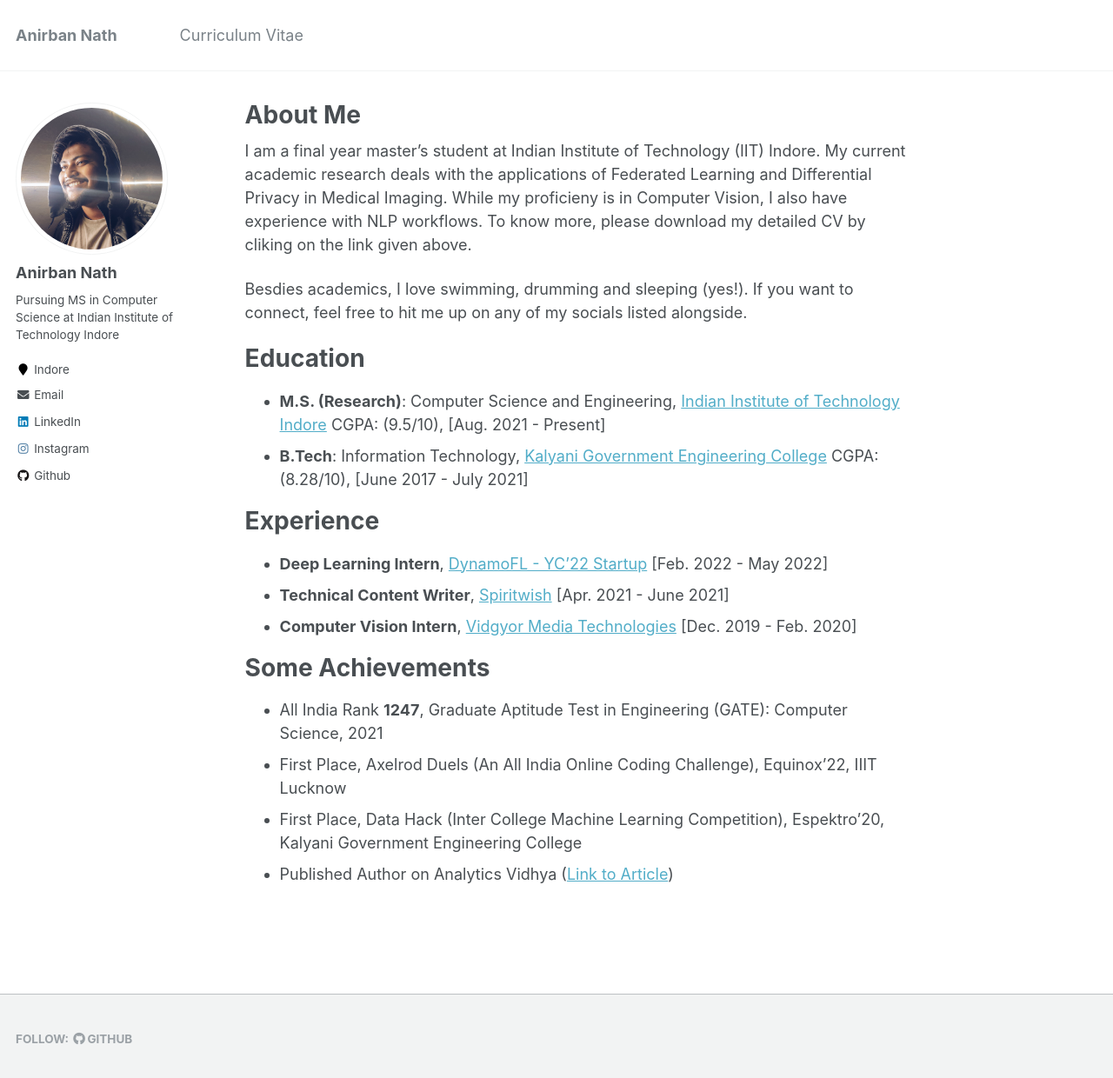
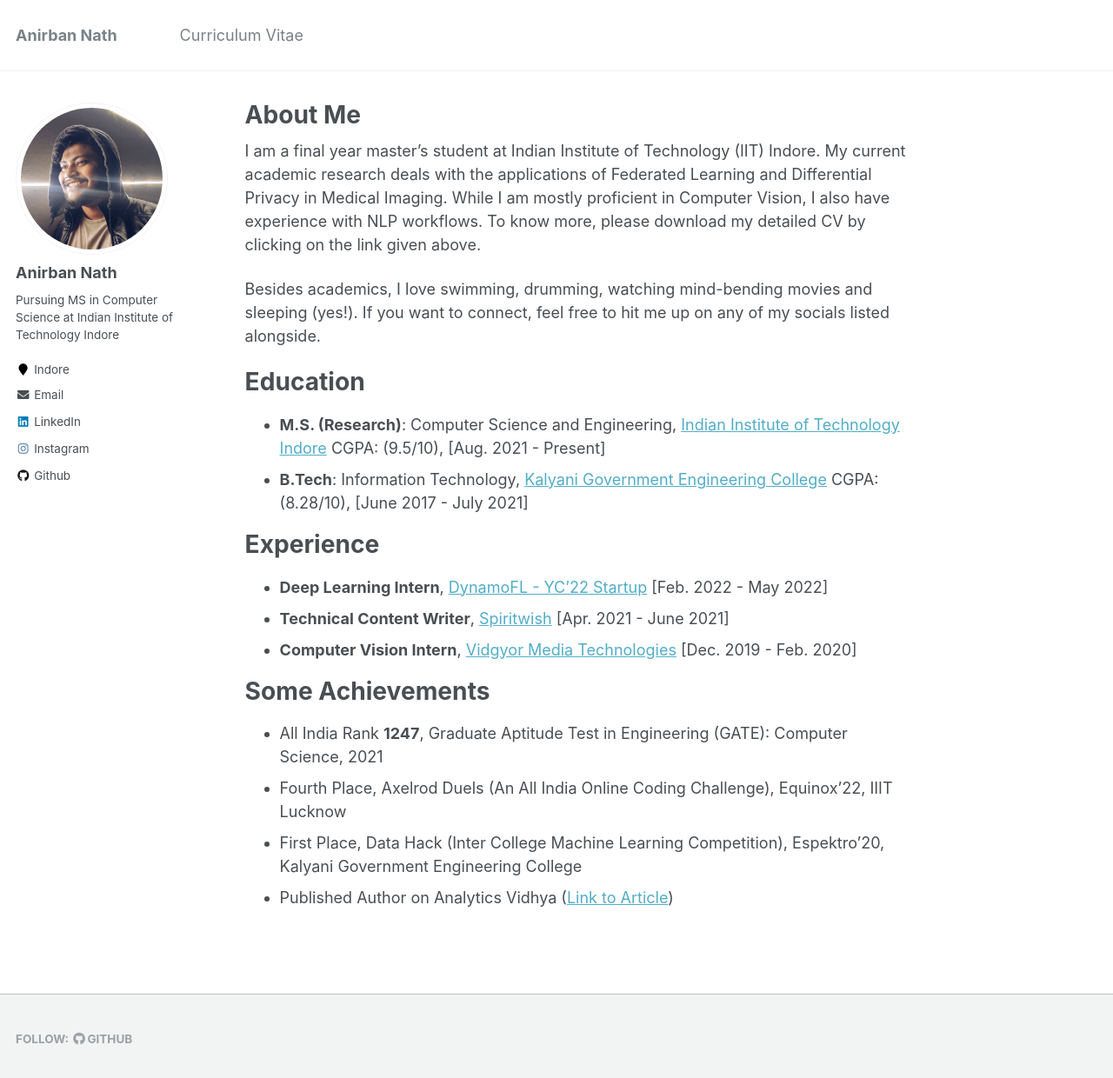
Before and after one commit to anirban-nath/anirban-nath.github.io, a Jekyll site: the page built from _pages/about.md, in a window 1280 px wide and 1253 px high. Shown: the top 1240 px of the window at 87% size. Built offline with Jekyll 4.4.1, drawn with Linux system fonts in a browser that asks for light colours.

Commit message:
Update about.md

```diff
--- a/_pages/about.md
+++ b/_pages/about.md
@@ -7,9 +7,9 @@ redirect_from:
   - /about/
   - /about.html
 ---
-I am a final year master's student at Indian Institute of Technology (IIT) Indore. My current academic research deals with the applications of Federated Learning and Differential Privacy in Medical Imaging. While my proficieny is in Computer Vision, I also have experience with NLP workflows. To know more, please download my detailed CV by cliking on the link given above.
+I am a final year master's student at Indian Institute of Technology (IIT) Indore. My current academic research deals with the applications of Federated Learning and Differential Privacy in Medical Imaging. While I am mostly proficient in Computer Vision, I also have experience with NLP workflows. To know more, please download my detailed CV by clicking on the link given above.
 
-Besdies academics, I love swimming, drumming and sleeping (yes!). If you want to connect, feel free to hit me up on any of my socials listed alongside.
+Besides academics, I love swimming, drumming, watching mind-bending movies and sleeping (yes!). If you want to connect, feel free to hit me up on any of my socials listed alongside.
 
 Education
 =========
@@ -25,6 +25,6 @@ Experience
 Some Achievements
 ==========================
 * All India Rank **1247**, Graduate Aptitude Test in Engineering (GATE): Computer Science, 2021
-* First Place, Axelrod Duels (An All India Online Coding Challenge), Equinox’22, IIIT Lucknow
+* Fourth Place, Axelrod Duels (An All India Online Coding Challenge), Equinox’22, IIIT Lucknow
 * First Place, Data Hack (Inter College Machine Learning Competition), Espektro’20, Kalyani Government Engineering College
 * Published Author on Analytics Vidhya ([Link to Article](https://medium.com/analytics-vidhya/generating-a-labeled-data-set-of-images-from-a-video-for-convolutional-neural-networks-part-2-859cc4337568){:target="_blank"})
```
